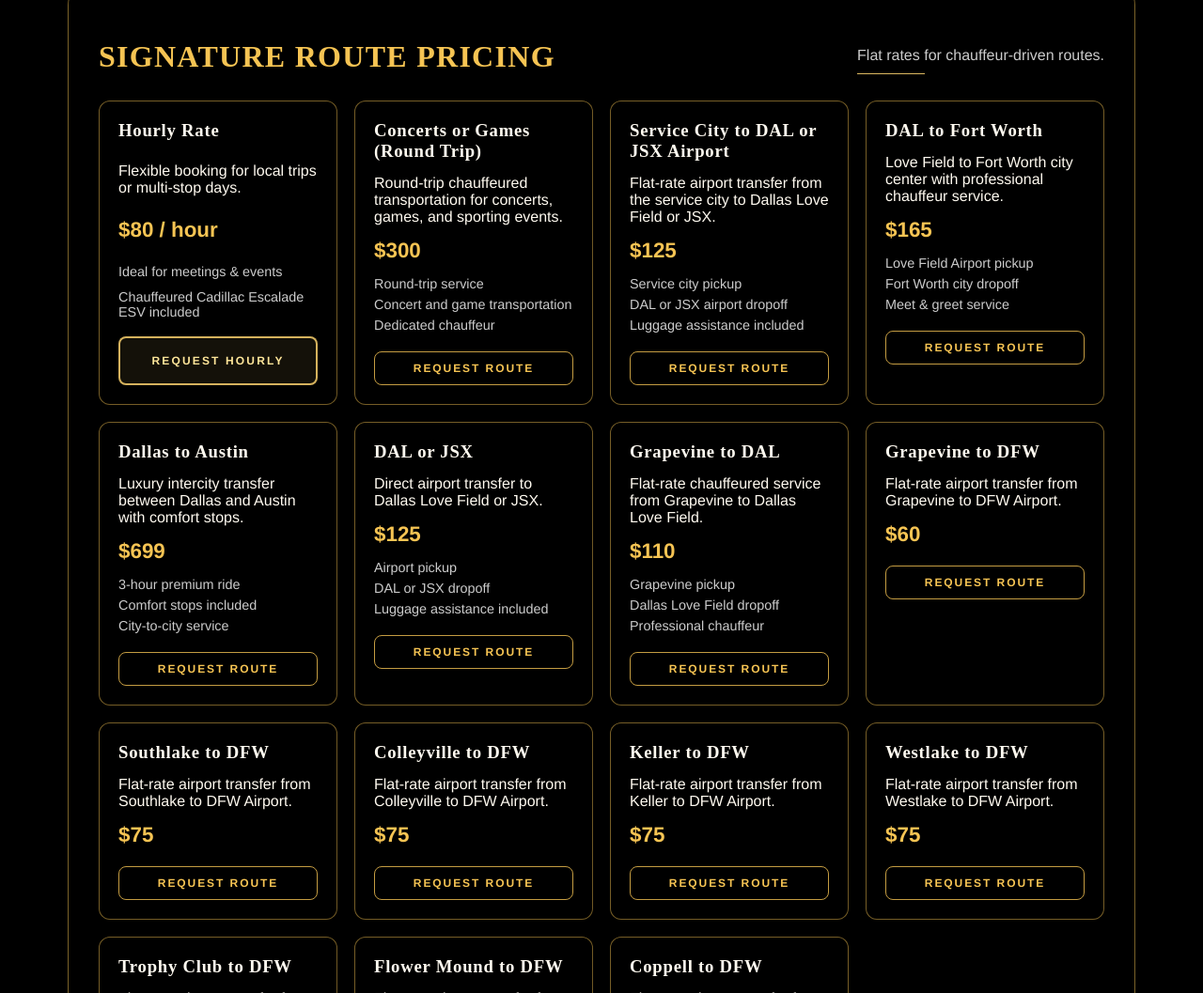
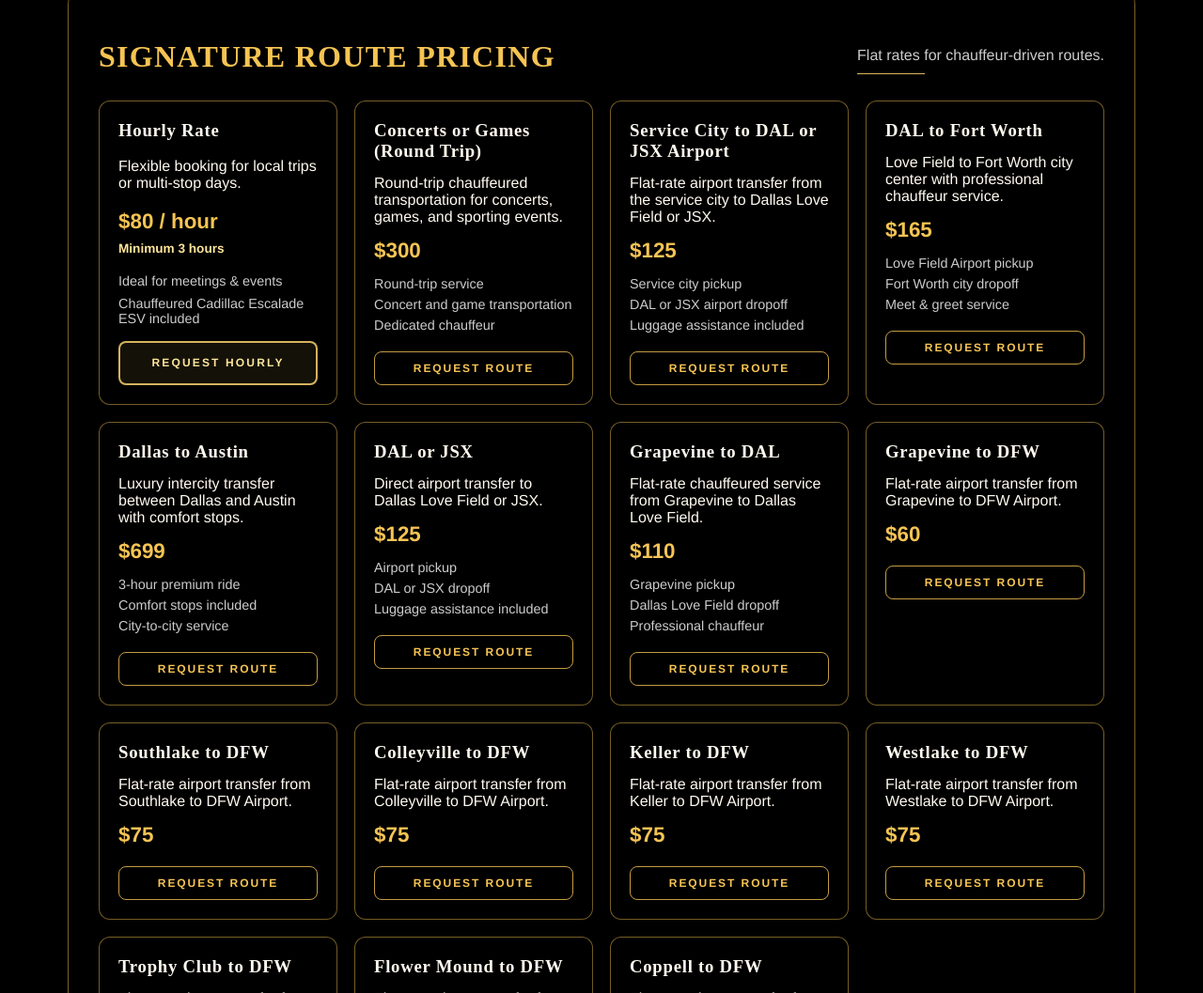
Before and after one commit to blackcrownride/blackcrownride-web-test, a plain HTML site: page mobile.html in a window 1280 px wide. Shown: the part 3057-4114 px from the top of the page at 94% size. Drawn offline with Linux system fonts and the light colour scheme.

Commit message:
Add files via upload

```diff
--- a/mobile.html
+++ b/mobile.html
@@ -188,6 +188,7 @@
           <h3>Hourly Rate</h3>
           <p>Flexible booking for local trips or multi‑stop days.</p>
           <span class="price" data-price-hourly>$80 / hour</span>
+          <small class="hourly-minimum">Minimum 3 hours</small>
           <ul>
             <li>Ideal for meetings & events</li>
             <li>Chauffeured Cadillac Escalade ESV included</li>
```
